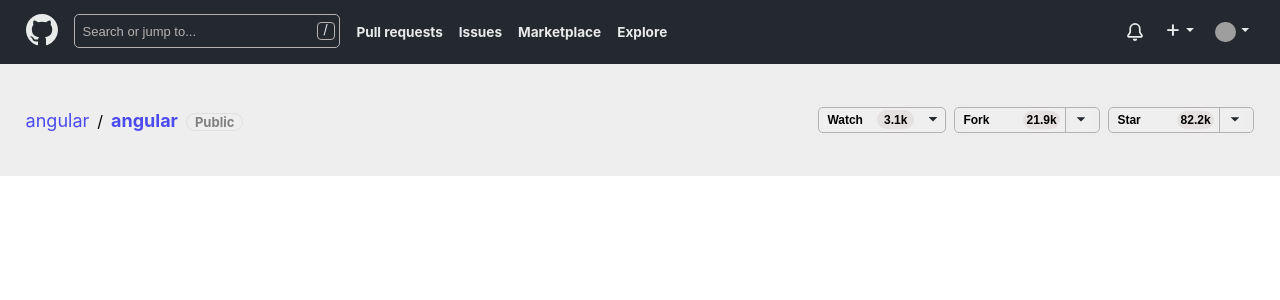
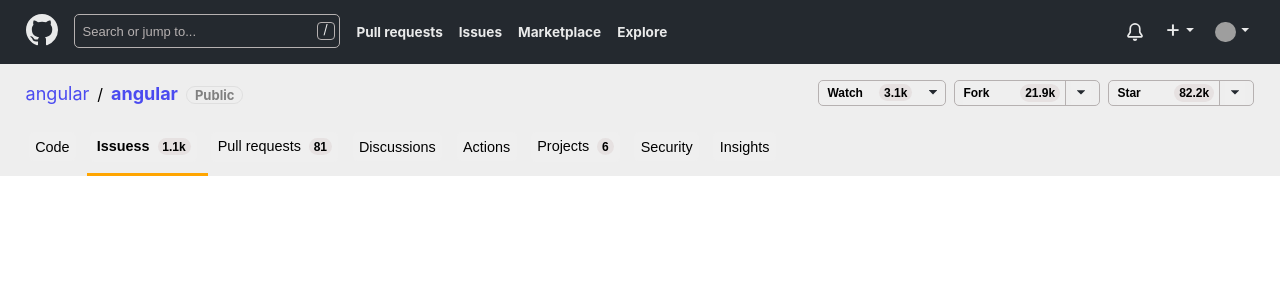
Before and after one commit to Flasticka/jobTask, a React (Create React App) app in the folder web/: page / in a window 1280 px wide. Shown: the top 300 px of the page. Built offline with nearby package versions, Linux system fonts and the light colour scheme; grey boxes are pictures that could not be loaded; the HTML template or start-up script is replaced by a standard one.

Commit message:
feat: repo info done

```diff
--- /dev/null
+++ b/web/src/Components/BottomPartRepo/BottomPartRepo.css
@@ -0,0 +1,5 @@
+.bottom-part-repo-container {
+  width: 70%;
+  display: flex;
+  flex-direction: row;
+}
--- /dev/null
+++ b/web/src/Components/BottomPartRepo/BottomPartRepo.jsx
@@ -0,0 +1,11 @@
+import './BottomPartRepo.css';
+import { NoBorderedButton } from '../NoBorderedButton/NoBorderedButton';
+export const BottomPartRepo = ({ data }) => {
+  return (
+    <div className='bottom-part-repo-container'>
+      {data.map((obj) => (
+        <NoBorderedButton obj={obj} />
+      ))}
+    </div>
+  );
+};
--- /dev/null
+++ b/web/src/Components/NoBorderedButton/NoBorderedButton.css
@@ -0,0 +1,27 @@
+.no-bordered-button-container__button {
+  cursor: pointer;
+  display: flex;
+  flex-direction: row;
+  justify-content: space-between;
+  border: 0;
+  border-radius: 5px;
+  padding: 0.4rem;
+  margin: 0.4rem 0.2rem;
+  font-size: 0.9rem;
+}
+.no-bordered-button-container__button:hover {
+  background-color: var(--grey-color-darker);
+}
+.no-bordered-button-container__number-span {
+  border-radius: 100px;
+  background-color: rgb(230, 225, 225);
+  padding: 0.1rem 0.3rem;
+  font-size: smaller;
+  font-weight: bold;
+  margin-left: 0.5rem;
+}
+.no-bordered-button-container {
+  display: flex;
+  align-items: center;
+  padding: 0 0.5rem 0.5rem 0;
+}
--- /dev/null
+++ b/web/src/Components/NoBorderedButton/NoBorderedButton.jsx
@@ -0,0 +1,29 @@
+import './NoBorderedButton.css';
+export const NoBorderedButton = ({ obj }) => {
+  return (
+    <div
+      className='no-bordered-button-container'
+      style={{
+        'border-bottom': obj.selected ? '3px solid orange' : '0',
+        'paddingBottom': obj.selected ? 'calc(0.5rem - 3px)' : '0.5rem',
+      }}
+    >
+      <button
+        className='no-bordered-button-container__button'
+        onClick={obj.callback}
+      >
+        <div
+          className='no-bordered-button-container__name-button'
+          style={{ 'font-weight': obj.selected ? 'bold' : 'normal' }}
+        >
+          {obj.name}
+        </div>
+        {obj.number !== null && (
+          <span className='no-bordered-button-container__number-span'>
+            {obj.number}
+          </span>
+        )}
+      </button>
+    </div>
+  );
+};
--- a/web/src/Components/NoBorderedButtons/NoBorderedButtons.jsx
+++ /dev/null
@@ -1,3 +0,0 @@
-export const NoBorderedButtons = ({ name, number, callback }) => {
-  return <div></div>;
-};
--- a/web/src/Components/RepoInfo/RepoInfo.css
+++ b/web/src/Components/RepoInfo/RepoInfo.css
@@ -6,7 +6,8 @@
 .repo-info-container-inner {
   width: 96%;
   display: flex;
-  flex-direction: row;
+  flex-direction: column;
+  justify-content: space-between;
   height: 7rem;
 }
 
@@ -16,4 +17,5 @@
   flex-direction: row;
   justify-content: space-between;
   align-items: center;
+  margin-top: 1rem;
 }
--- a/web/src/Components/RepoInfo/RepoInfo.jsx
+++ b/web/src/Components/RepoInfo/RepoInfo.jsx
@@ -1,15 +1,29 @@
 import './RepoInfo.css';
-import { UpperPartLeftSide } from '../UpperPartLeftSide/UpperPartLeftSide.jsx';
-import { UpperPartRightSide } from '../UpperPartRightSide/UpperPartRightSide.jsx';
+import { UpperPartRepoLeftSide } from '../UpperPartRepoLeftSide/UpperPartRepoLeftSide.jsx';
+import { UpperPartRepoRightSide } from '../UpperPartRepoRightSide/UpperPartRepoRightSide.jsx';
+import { BottomPartRepo } from '../BottomPartRepo/BottomPartRepo';
+
+var data = [
+  { name: 'Code', number: null, selected: false, callback: () => {} },
+  { name: 'Issuess', number: '1.1k', selected: true, callback: () => {} },
+  { name: 'Pull requests', number: '81', selected: false, callback: () => {} },
+  { name: 'Discussions', number: null, selected: false, callback: () => {} },
+  { name: 'Actions', number: null, selected: false, callback: () => {} },
+  { name: 'Projects', number: '6', selected: false, callback: () => {} },
+  { name: 'Security', number: null, selected: false, callback: () => {} },
+  { name: 'Insights', number: null, selected: false, callback: () => {} },
+];
 export const RepoInfo = () => {
   return (
     <div className='repo-info-container-outter'>
       <div className='repo-info-container-inner'>
         <div className='repo-info-container__upper-part'>
-          <UpperPartLeftSide />
-          <UpperPartRightSide />
+          <UpperPartRepoLeftSide />
+          <UpperPartRepoRightSide />
         </div>
-        <div className='repo-info-container__bottom-part'></div>
+        <div className='repo-info-container__bottom-part'>
+          <BottomPartRepo data={data} />
+        </div>
       </div>
     </div>
   );
--- a/web/src/Components/UpperPartLeftSide/UpperPartLeftSide.jsx
+++ b/web/src/Components/UpperPartRepoLeftSide/UpperPartRepoLeftSide.jsx
@@ -1,5 +1,5 @@
-import './UpperPartLeftSide.css';
-export const UpperPartLeftSide = () => {
+import './UpperPartRepoLeftSide.css';
+export const UpperPartRepoLeftSide = () => {
   return (
     <div className='upper-part__left-side'>
       <a href='.' className='repo-name'>
--- a/web/src/Components/UpperPartRightSide/UpperPartRightSide.css
+++ b/web/src/Components/UpperPartRepoRightSide/UpperPartRepoRightSide.css
@@ -43,9 +43,8 @@
 }
 .number-span {
   border-radius: 100px;
-  width: 2rem;
   background-color: rgb(230, 225, 225);
-  padding: 0.15rem;
+  padding: 0.1rem 0.3rem;
 }
 
 .triangle-shape--no-hover {
--- a/web/src/Components/UpperPartRightSide/UpperPartRightSide.jsx
+++ b/web/src/Components/UpperPartRepoRightSide/UpperPartRepoRightSide.jsx
@@ -1,6 +1,6 @@
-import './UpperPartRightSide.css';
+import './UpperPartRepoRightSide.css';
 
-export const UpperPartRightSide = () => {
+export const UpperPartRepoRightSide = () => {
   return (
     <div className='upper-part__right-side'>
       <div className='watch-button'>
```
Also changed, not shown: web/src/Components/UpperPartRepoLeftSide/UpperPartRepoLeftSide.css (renamed from web/src/Components/UpperPartLeftSide/UpperPartLeftSide.css).
